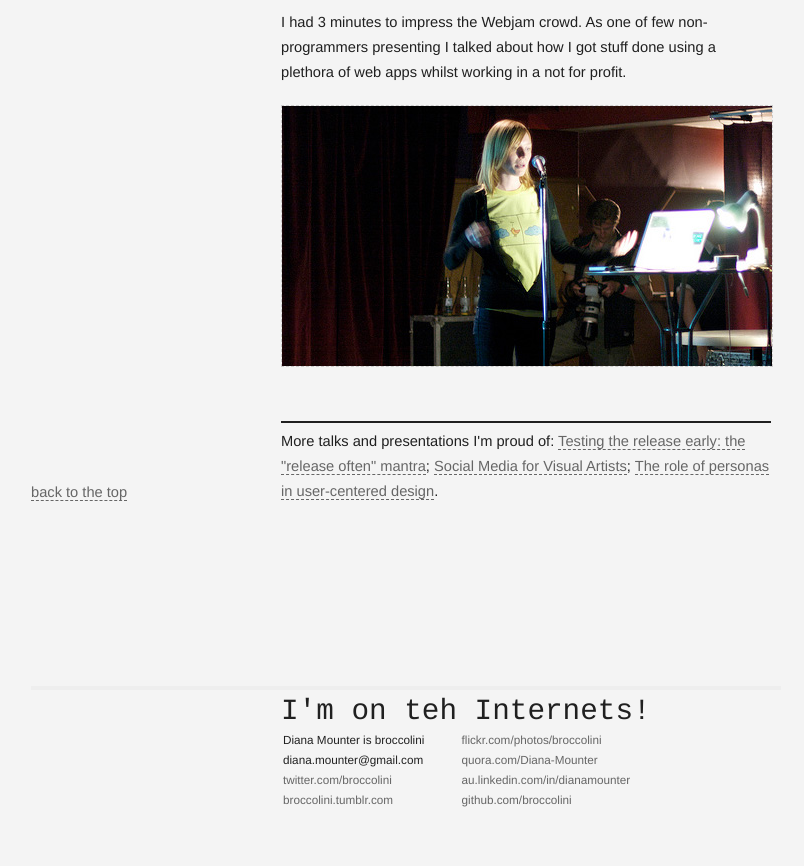
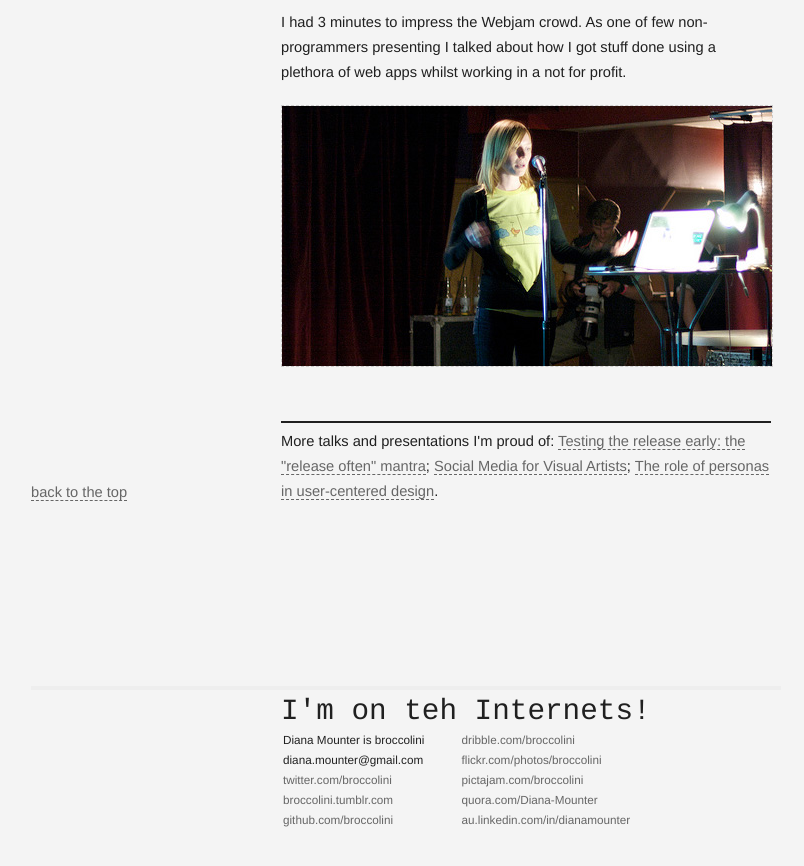
Before and after one commit to natutulak79/broccolini.github.com, a Jekyll site: the page built from index.html, in a window 1280 px wide and 900 px high, scrolled down 3353 px. Shown: the top 866 px of the window, without its empty margins (234-1038 px from the left). Built offline with Jekyll 4.4.1, drawn with Linux system fonts in a browser that asks for light colours; Markdown is read by kramdown in place of the engine named in the settings.

Commit message:
updated teh internets section with dribble and pictajam links, SOCIAL MEDIA EXPERT

```diff
--- a/_layouts/default.html
+++ b/_layouts/default.html
@@ -46,15 +46,17 @@ var WRInitTime=(new Date()).getTime();
         Diana Mounter is broccolini<br />
         diana.mounter@gmail.com<br />
         <a href="http://twitter.com/broccolini/">twitter.com/broccolini</a><br />
-        <a href="http://broccolini.tumblr.com/">broccolini.tumblr.com</a>
+        <a href="http://broccolini.tumblr.com/">broccolini.tumblr.com</a><br />
+        <a href="http://github.com/broccolini/">github.com/broccolini</a>
       </p>
     </div>
     <div class="contact">
       <p>
+				<a href="http://dribble.com/broccolini">dribble.com/broccolini</a><br />
         <a href="http://flickr.com/photos/broccolini/">flickr.com/photos/broccolini</a><br />
+				<a href="http://pictajam.com/broccolini">pictajam.com/broccolini</a><br />
         <a href="http://www.quora.com/Diana-Mounter">quora.com/Diana-Mounter</a><br />
-        <a href="http://au.linkedin.com/in/dianamounter">au.linkedin.com/in/dianamounter</a><br />
-        <a href="http://github.com/broccolini/">github.com/broccolini</a>
+        <a href="http://au.linkedin.com/in/dianamounter">au.linkedin.com/in/dianamounter</a>
       </p>
     </div>
     <!-- </div> -->
```
